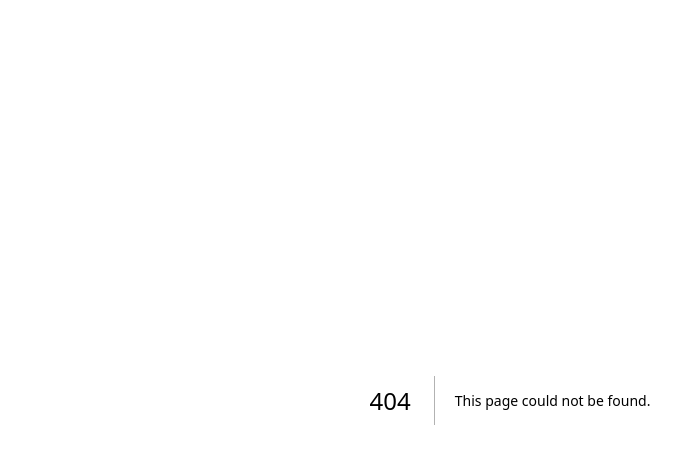
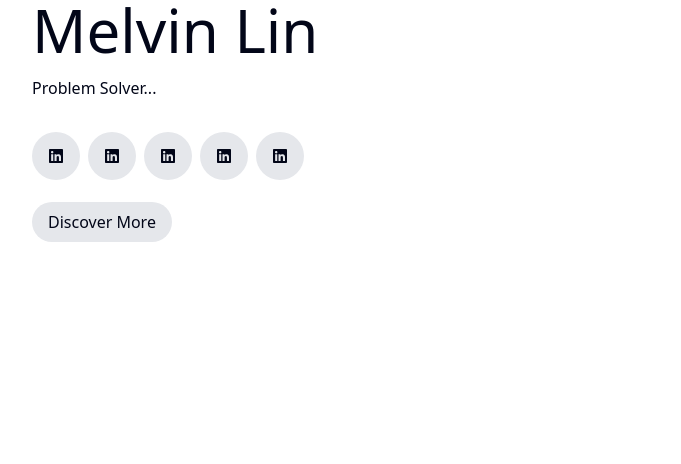
Before and after one commit to melvin-lin-dev/melvin-lin-portfolio, a Next.js app: page /home in a window 1280 px wide. Before the commit this address had no page. Shown: the top 464 px of the page, without its empty margins (130-811 px from the left). Built offline with nearby package versions, Linux system fonts and the light colour scheme.

Commit message:
feat(home): add lofi design for hero section

```diff
--- a/src/app/globals.css
+++ b/src/app/globals.css
@@ -3,6 +3,11 @@
 
 @custom-variant dark (&:is(.dark *));
 @plugin "daisyui";
+
+@utility container {
+  padding-inline: 10px;
+  margin-inline: auto;
+}
 
 @theme {
   --breakpoint-*: initial;
--- /dev/null
+++ b/src/app/home/page.tsx
@@ -0,0 +1,26 @@
+import { FaLinkedin } from "react-icons/fa6";
+
+export default function Home() {
+    return (
+        <>
+            <section>
+                <div className="container">
+                    <h1 className="text-6xl">Melvin Lin</h1>
+                    <h4 className="mt-4 mb-8">Problem Solver...</h4>
+                    <ul className="flex space-x-2">
+                        {[...Array(5)].map((_, index) => (
+                            <li key={index}>
+                                <a href="" className="inline-block p-4 rounded-full bg-gray-200">
+                                    <FaLinkedin />
+                                </a>
+                            </li>
+                        ))}
+                    </ul>
+                    <button type="button" className="py-2 px-4 rounded-full bg-gray-200 mt-4">
+                        Discover More
+                    </button>
+                </div>
+            </section>
+        </>
+    );
+}
--- a/src/app/layout.tsx
+++ b/src/app/layout.tsx
@@ -26,7 +26,7 @@ export default function RootLayout({
         <html lang="en">
             <body className={`${geistSans.variable} ${geistMono.variable} antialiased`}>
                 <header></header>
-                {children}
+                <main>{children}</main>
                 <footer></footer>
             </body>
         </html>
--- a/src/app/page.tsx
+++ b/src/app/page.tsx
@@ -1,6 +1,6 @@
+import { redirect } from "next/navigation";
+
 export default function Home() {
-    return (
-        <>
-        </>
-    );
+    redirect("/home");
+    return <></>;
 }
```
